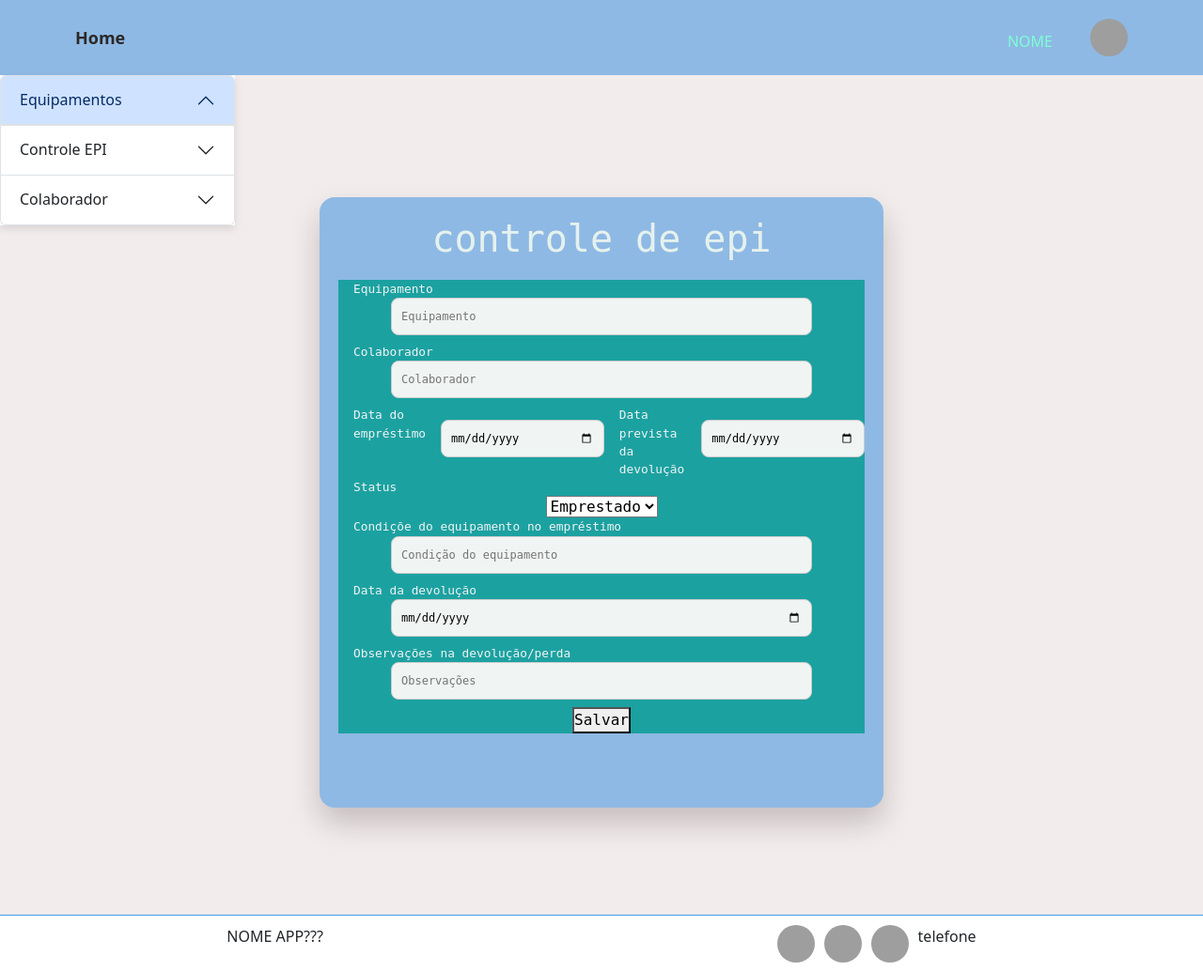
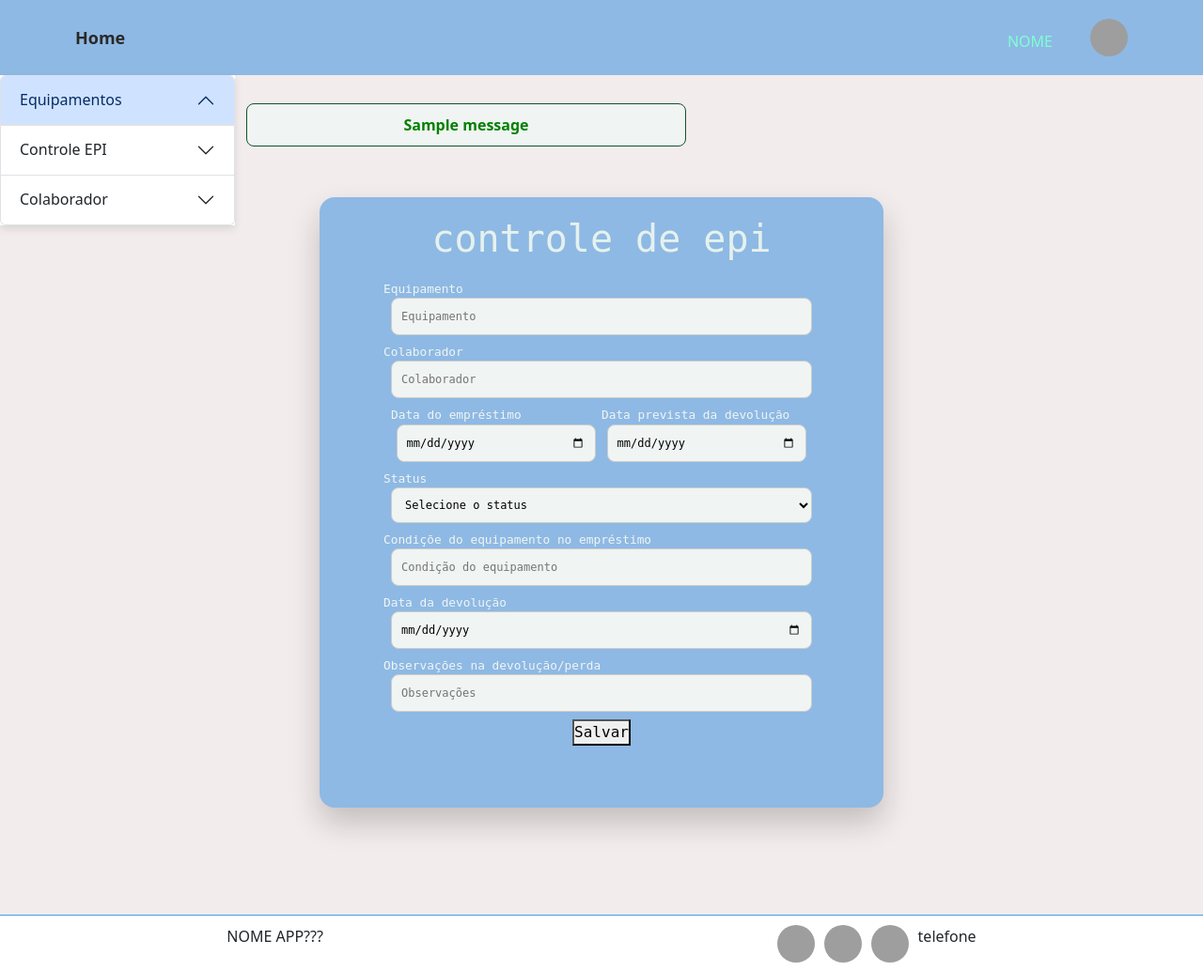
Before and after one commit to marcelovntr/epi, a Django app: page /controle/ in a window 1280 px wide. Shown: the whole page at 94% size. Run offline with Django 5.2, Linux system fonts and the light colour scheme; tables that the repository leaves empty hold one stand-in row (values such as "Sample post"); one stand-in notice (Sample message) is shown; grey boxes are pictures that could not be loaded.

Commit message:
pequenas alterações em controle

```diff
--- a/epi2025/epi/epi_app/static/epi_app/css/cadastro_colaborador.css
+++ b/epi2025/epi/epi_app/static/epi_app/css/cadastro_colaborador.css
@@ -77,14 +77,22 @@
 }
 .lista-sucesso-erro{
     list-style: none;
+    position: fixed;
+    top: 100px;
+    right: 550px;
+    min-width: 500px;
+    min-height: 50px;
 }
 .lista-sucesso-erro li{
     margin: 10px auto;
     padding: 10px;
     background: rgb(240, 244, 242);
+    border-style: groove;
+    border: solid 1px #12522f;
     border-radius: 8px;
     font-weight: bold;
-    width: 30%;
+    min-width: 90%;
+    min-height: 90%;
     display: block;
     text-align: center;
 }
--- a/epi2025/epi/epi_app/static/epi_app/css/cadastro_epi.css
+++ b/epi2025/epi/epi_app/static/epi_app/css/cadastro_epi.css
@@ -11,7 +11,6 @@
     padding: 20px;
     background-color: #8eb9e4;
     border-radius: 16px;
-    box-shadow: 0 0 10px rgba(77, 3, 83, 0.1);
     font-family: monospace;
 }
 
@@ -85,16 +84,24 @@
     background-color: #b7f7dc;
 }
 
-.lista-sucesso-erro{
+.lista-sucesso-erro-epi{
     list-style: none;
+    position: fixed;
+    top: 100px;
+    right: 550px;
+    min-width: 500px;
+    min-height: 50px;
 }
-.lista-sucesso-erro li{
+.lista-sucesso-erro-epi li{
     margin: 10px auto;
     padding: 10px;
     background: rgb(240, 244, 242);
+    border-style: groove;
+    border: solid 1px #12522f;
     border-radius: 8px;
     font-weight: bold;
-    width: 30%;
+    min-width: 90%;
+    min-height: 90%;
     display: block;
     text-align: center;
 }
--- a/epi2025/epi/epi_app/static/epi_app/css/controle.css
+++ b/epi2025/epi/epi_app/static/epi_app/css/controle.css
@@ -28,7 +28,6 @@
 .container-controle form{
     display: flex;
     flex-direction: column;
-    background-color: rgb(28, 161, 161);
     align-items: center;
     gap: 0px;
 }
@@ -38,6 +37,7 @@
     color: rgb(240, 245, 243);
     padding: 0px 16px;
     align-self: flex-start;
+    margin-left: 32px;
 }
 
 .container-controle input{
@@ -49,8 +49,65 @@
     background-color: rgb(240, 244, 242);
     margin-bottom: 8px;}
 
-.container-data{
+.container-datas{
+    width: 80%;
     display: flex;
     flex-direction: row;
     align-items: center;
+    justify-content: center;
 }
+.container-data-individual{
+    display: flex;
+    flex-direction: column;
+    align-items: center;
+    width: 50%;
+}
+.container-data-individual input{
+    width: 95%;
+    padding: 10px;
+    border: 1px solid #ccc;
+    border-radius: 8px;
+    font-size: 12px;
+    background-color: rgb(240, 244, 242);
+    margin-bottom: 8px;
+}
+.container-data-individual label{
+    font-size: 0.8em;
+    color: rgb(240, 245, 243);
+    padding: 0px 16px;
+    align-self: flex-start;
+    margin-left: -16px;
+}
+
+.container-controle select{
+    width: 80%;
+    padding: 10px;
+    border: 1px solid #ccc;
+    border-radius: 8px;
+    font-size: 12px;
+    background-color: rgb(240, 244, 242);
+    margin-bottom: 8px;
+    outline: none;
+}
+
+.lista-sucesso-erro-controle{
+    list-style: none;
+    position: fixed;
+    top: 100px;
+    right: 550px;
+    min-width: 500px;
+    min-height: 50px;
+}
+.lista-sucesso-erro-controle li{
+    margin: 10px auto;
+    padding: 10px;
+    background: rgb(240, 244, 242);
+    border-style: groove;
+    border: solid 1px #12522f;
+    border-radius: 8px;
+    font-weight: bold;
+    min-width: 90%;
+    min-height: 90%;
+    display: block;
+    text-align: center;
+}
--- a/epi2025/epi/epi_app/templates/epi_app/pages/controle.html
+++ b/epi2025/epi/epi_app/templates/epi_app/pages/controle.html
@@ -1,10 +1,22 @@
 {% extends "epi_app/global/index.html" %}
 {% load static %}
-{% block title%}Controle de EPIs{% endblock title %} {% comment %}
+{% block title%}Controle de EPIs{% endblock title %}
 {% block css %}
-<link rel="stylesheet" href="{% static 'epi_app/css/controle_epi.css' %}" />
-{% endblock css %} {% endcomment %}
+<link rel="stylesheet" href="{% static 'epi_app/css/controle.css' %}" />
+{% endblock css %}
 {% block content %}
+
+{% if messages %}
+<ul class="lista-sucesso-erro-controle">
+    {% for message in messages %}
+
+            <li style="color: {% if message.tags == 'error' %}red{% else %}green{% endif %};">
+                {{ message }}
+            </li>
+
+    {% endfor %}
+</ul>
+{% endif %}
 
 <main class="container-controle">
   <h1>controle de epi</h1>
@@ -14,14 +26,19 @@
         <input type="text" name="equipamento" placeholder="Equipamento" required>
         <label for="colaborador">Colaborador</label>
         <input type="text" name="colaborador" placeholder="Colaborador" required>
-        <div class="container-data">
-            <label for="data-emprestimo">Data do empréstimo</label>
-            <input type="date" name="data-emprestimo" placeholder="Data" required>
-            <label for="data-prevista">Data prevista da devolução</label>
-            <input type="date" name="data-prevista" placeholder="Data para entrega" required>
+        <div class="container-datas">
+            <div class="container-data-individual">
+                <label for="data-emprestimo">Data do empréstimo</label>
+                <input type="date" name="data-emprestimo" placeholder="Data" required>
+            </div>
+            <div class="container-data-individual">
+                <label for="data-prevista">Data prevista da devolução</label>
+                <input type="date" name="data-prevista" placeholder="Data para entrega" required>
+            </div>
         </div>
         <label for="status">Status</label>
         <select name="status">
+            <option value="" disabled selected>Selecione o status</option>
             <option value="emprestado">Emprestado</option>
             <option value="em-uso">Em uso</option>
             <option value="devolvido">Devolvido</option>
@@ -39,4 +56,6 @@
         <button type="submit">Salvar</button>
     </form>
 </main>
+
+
     {% endblock content %}
--- a/epi2025/epi/epi_app/views.py
+++ b/epi2025/epi/epi_app/views.py
@@ -1,7 +1,8 @@
 from django.shortcuts import render, redirect, get_object_or_404
 from django.contrib import messages
-from .models import Colaboradores, Equipamentos
+from .models import Colaboradores, Equipamentos, Controle
 from django.views.decorators.http import require_POST
+from datetime import datetime
 
 # Create your views here.
 def home(request):
@@ -91,4 +92,41 @@ def editar_equipamento(request, id):
 ##################CONTROLE#######################
 
 def cadastrar_controle(request):
-    return render(request, 'epi_app/pages/controle.html')
+    if request.method == 'GET':
+        return render(request, 'epi_app/pages/controle.html')
+
+    if request.method == 'POST':
+        equipamento = request.POST.get('equipamento', '').strip()
+        colaborador = request.POST.get('colaborador', '').strip()
+        data_emprestimo = request.POST.get('data-emprestimo', '').strip()
+        data_prevista = request.POST.get('data-prevista', '').strip()
+        status = request.POST.get('status', '').strip()
+        condicoes = request.POST.get('condicoes', '').strip()
+        data_devolucao = request.POST.get('data-devolucao', '').strip()
+        observacoes = request.POST.get('observacoes', '').strip()
+
+        if not equipamento or not colaborador or not data_emprestimo or not data_prevista or not status or not condicoes:
+            messages.error(request, 'Preencha os campos obrigatórios.')
+            return render(request, 'epi_app/pages/controle.html')
+
+        try:
+            data_emprestimo = datetime.strptime(data_emprestimo, '%Y-%m-%d').date()
+            data_prevista = datetime.strptime(data_prevista, '%Y-%m-%d').date()
+            data_devolucao = datetime.strptime(data_devolucao, '%Y-%m-%d').date() if data_devolucao else None
+        except ValueError:
+            messages.error(request, 'Formato de data inválido.')
+            return render(request, 'epi_app/pages/controle.html')
+
+        controle = Controle.objects.create(
+            equipamento= equipamento,
+            colaborador= colaborador,
+            data_emprestimo= data_emprestimo,
+            data_prevista= data_prevista,
+            status= status,
+            condicoes= condicoes,
+            data_devolucao= data_devolucao,
+            observacoes= observacoes
+        )
+        messages.success(request, f'Controle: {equipamento} cadastrado com sucesso!')
+        return redirect('cadastrar_controle')
+    return render(request, 'epi_app/pages/controle.html', context={'controle': controle})
```
Also changed, not shown: epi2025/epi/epi_app/models.py (+20 -0 lines), epi2025/epi/epi_app/templates/epi_app/pages/cadastro.html (+14 -12 lines), epi2025/epi/epi_app/templates/epi_app/pages/cadastro_epi.html (+13 -10 lines), epi2025/epi/epi_app/migrations/0003_controle.py (added).
